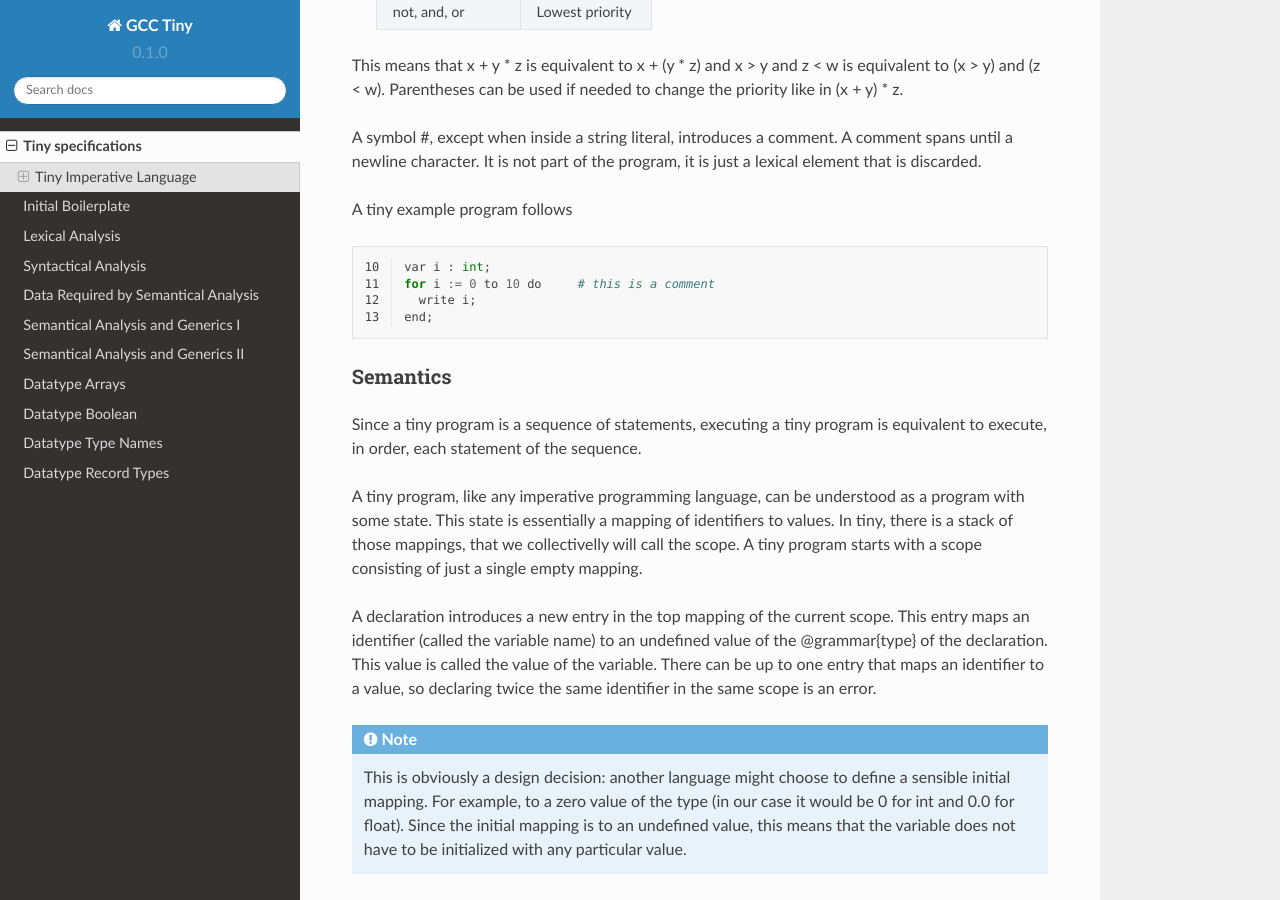
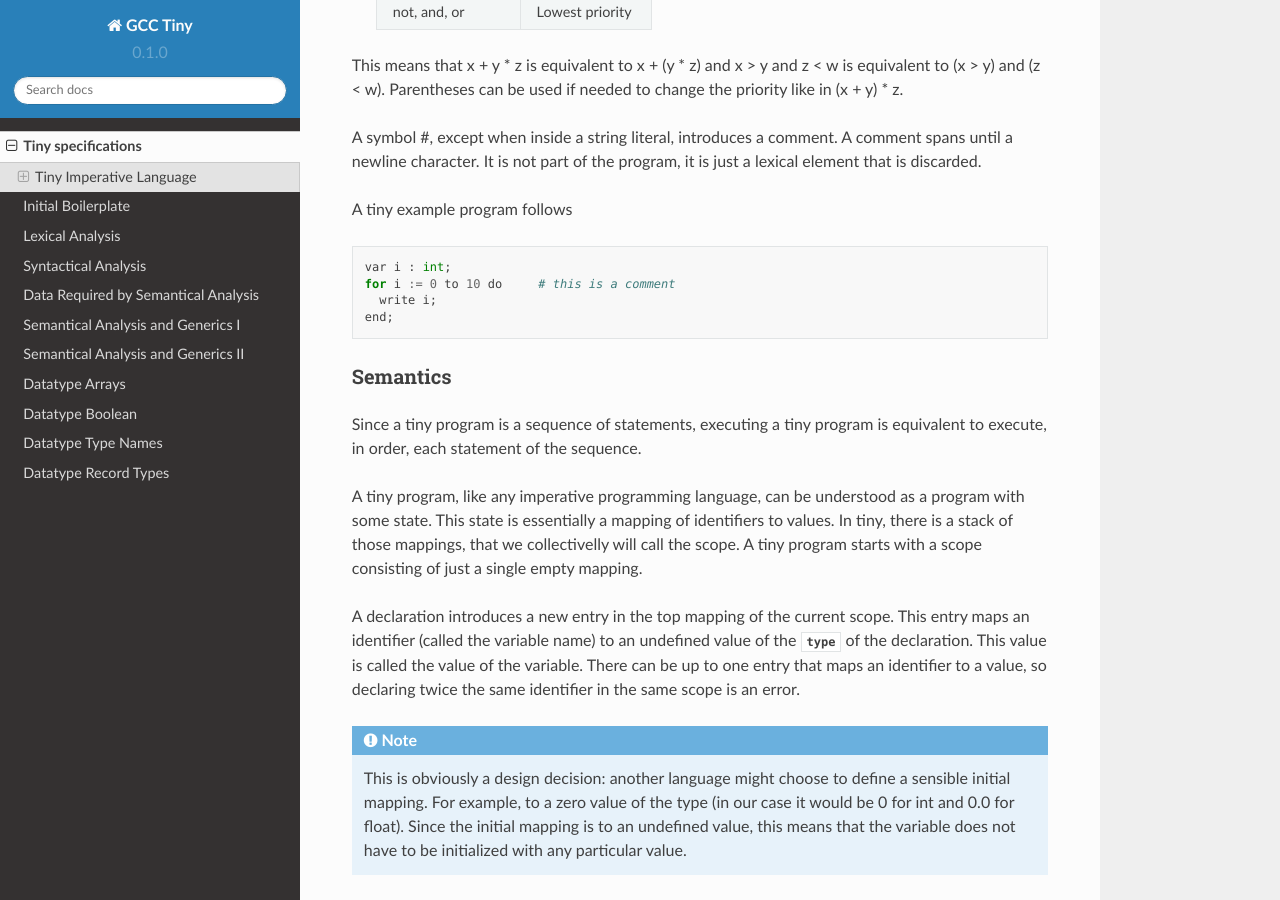
Before and after one commit to GCC-Tiny/gcc-tiny-docs-rtd, a Sphinx documentation site: the page built from docs/source/part01.rst, in a window 1280 px wide and 900 px high, scrolled down 3221 px. Built offline with Sphinx 7.4.7 and the Read the Docs theme 2.0.0, drawn with Linux system fonts in a browser that asks for light colours; some of the changed text lies outside the part shown.

Commit message:
part01: more fixes

```diff
--- a/docs/source/part01.rst
+++ b/docs/source/part01.rst
@@ -100,8 +100,8 @@
 This is the form of an if statement.
 
 .. productionlist:: Tiny
-    if: if `expression` then `statement`* end ;
-      : if `expression` then `statement`* else `statement`* end ;
+    if:   if `expression` then `statement`* end ;
+      : | if `expression` then `statement`* else `statement`* end ;
 
 This is the form of a while statement.
 
@@ -159,9 +159,9 @@
 Binary operators have the following forms.
 
 .. productionlist:: Tiny
-    binaryop: + | - | * | / | %
-    : | ==  | != | < | <= | > | >=
-    : | and | or
+    binaryop:   +   | -  | * | /  | %
+            : | ==  | != | < | <= | > | >=
+            : | and | or
 
 
 All binary operators associate from left to right so x ⊕ y ⊕ z is equivalent to (x ⊕ y) ⊕ z.
@@ -192,7 +192,6 @@
 A tiny example program follows
 
 .. code-block::
-    :lineno-start: 10
 
     var i : int;
     for i := 0 to 10 do     # this is a comment
@@ -213,7 +212,7 @@
 consisting of just a single empty mapping.
 
 A declaration introduces a new entry in the top mapping of the current scope. This entry maps an
-identifier (called the variable name) to an undefined value of the  @grammar{type} of the declaration.
+identifier (called the variable name) to an undefined value of the  :token:`~Tiny:type` of the declaration.
 This value is called the value of the variable. There can be up to one entry that maps an identifier
 to a value, so declaring twice the same identifier in the same scope is an error.
 
@@ -305,7 +304,7 @@
 
 .. note::
 
-    This kind of scoping mechanism is called static or lexical scoping.
+    This kind of scoping mechanism is called `static or lexical scoping <https://en.wikipedia.org/wiki/Scope_%28computer_science%29#Lexical_scoping>`_.
 
 An :token:`if statement <Tiny:if>` can have two forms, but the first form is equivalent to
 if expression then statement* else end,
```
